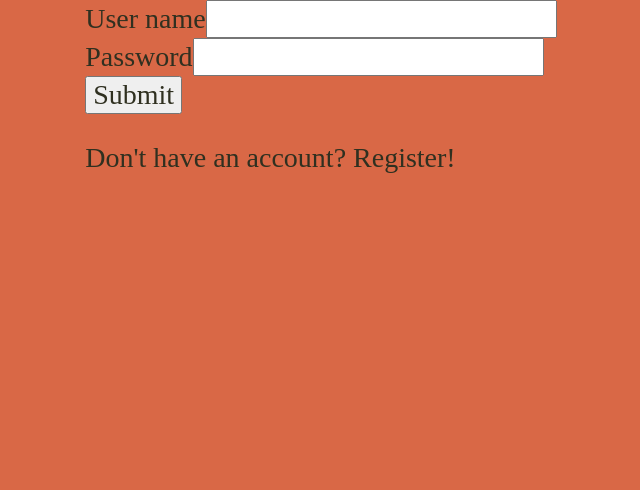
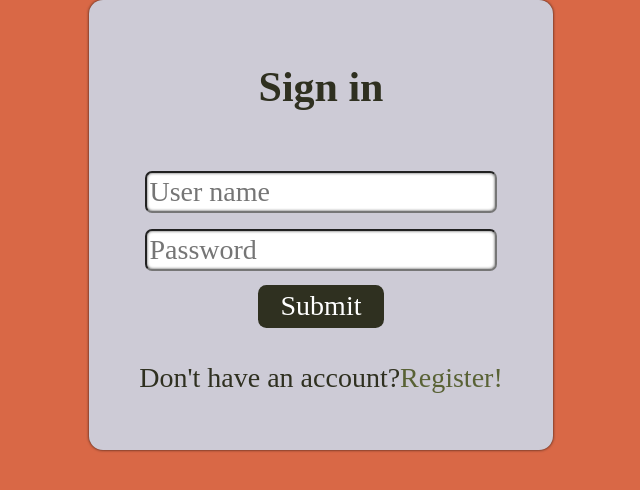
Before and after one commit to adpol95/Fetch--React-Test1, a React (Create React App) app: page / in a window 1280 px wide. Shown: the top 490 px of the page, without its empty margins (319-959 px from the left). Built offline with nearby package versions, Linux system fonts and the light colour scheme; no server answers; a web font is replaced by a local one.

Commit message:
Modified Login and Register styles

```diff
--- a/src/App.css
+++ b/src/App.css
@@ -45,6 +45,7 @@ body {
     border-radius: 0.25rem;
     min-width: 10px;
     padding: 0.1rem;
+    margin: 0.3rem 0;
     /*background: #2F3020;*/
 }
 
@@ -124,3 +125,11 @@ body {
 .to-do-list__btn--del:active {
     background: #596235;
 }
+
+.to-do-list__register {
+    color: #596235;
+    cursor: pointer;
+}
+.to-do-list__register:hover {
+    color: #2F3020;
+}
--- a/src/Login.js
+++ b/src/Login.js
@@ -28,34 +28,45 @@ function Login() {
 
 
   return (
-    <div className="login">
+    <div className="to-do-list">
+      <h2>Sign in</h2>
       <form onSubmit={submiter}>
         <div>
           <label>
-            User name
             <input
               type="text"
               value={loginIn}
               onChange={(event) => setLoginIn(event.target.value)}
+              className="to-do-list__input-area"
+              placeholder="User name"
             />
           </label>
         </div>
         <div>
           <label>
-            Password
             <input
               type="text"
               value={passwordIn}
               onChange={(event) => setPasswordIn(event.target.value)}
+              className="to-do-list__input-area"
+              placeholder="Password"
             />
           </label>
         </div>
-        <button type="submit">Submit</button>
-        <p>Don't have an account? <span onClick={(event) => {
-          event.preventDefault();
-          navigate('/login')
-        }
-        }>Register!</span></p>
+        <button
+          type="submit"
+          className="to-do-list__btn to-do-list__btn--input">
+          Submit
+        </button>
+        <p>Don't have an account?
+          <span className="to-do-list__register"
+                onClick={(event) => {
+                  event.preventDefault();
+                  navigate('/login')
+                }}>
+            Register!
+          </span>
+        </p>
       </form>
     </div>
   )
--- a/src/Register.js
+++ b/src/Register.js
@@ -18,36 +18,41 @@ function Register() {
     })
       .then(() => {
         setCongrats('Congrats! Your profile is created! In next 7 seconds you will return to the login page')
-        setTimeout(() => navigate('/'),7000)
+        setTimeout(() => navigate('/'), 7000)
       })
       .catch((err) => alert(err))
   }
 
   return (
-    <div>
-      <h1>Add your profile data</h1>
+    <div className="to-do-list">
+      <h2>Add your profile data</h2>
       <form onSubmit={submiter}>
         <div>
           <label>
-            Login
             <input
               type="text"
               value={newLogin}
               onChange={(event) => setNewLogin(event.target.value)}
+              className="to-do-list__input-area"
+              placeholder="Login"
             />
           </label>
         </div>
         <div>
           <label>
-            Password
             <input
               type="text"
               value={newPassword}
               onChange={(event) => setNewPassword(event.target.value)}
+              className="to-do-list__input-area"
+              placeholder="Password"
             />
           </label>
         </div>
-        <button type="submit">Create profile</button>
+        <button type="submit"
+                className="to-do-list__btn to-do-list__btn--input">
+          Create profile
+        </button>
       </form>
       <h2>{congrats}</h2>
     </div>
```
